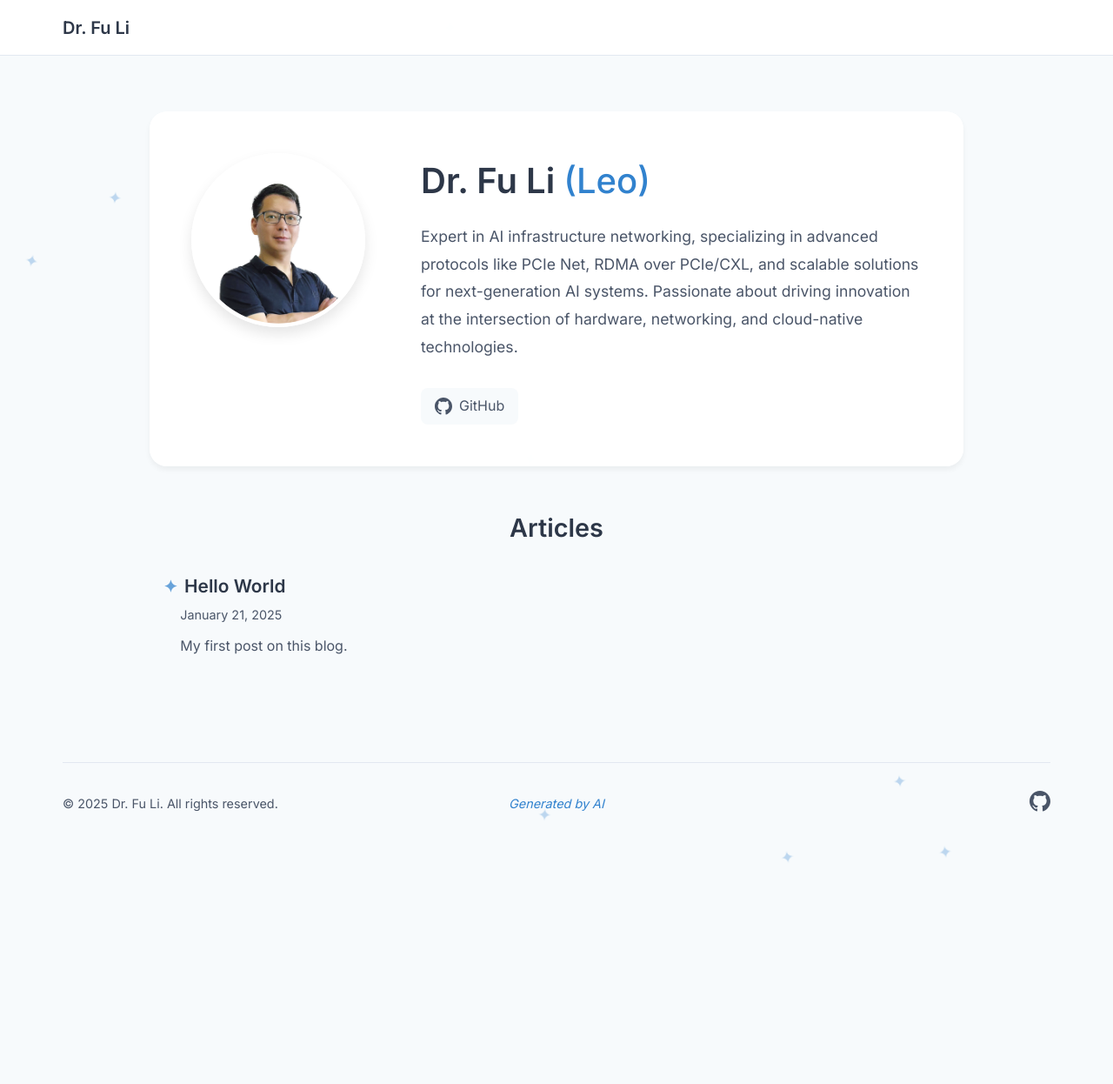
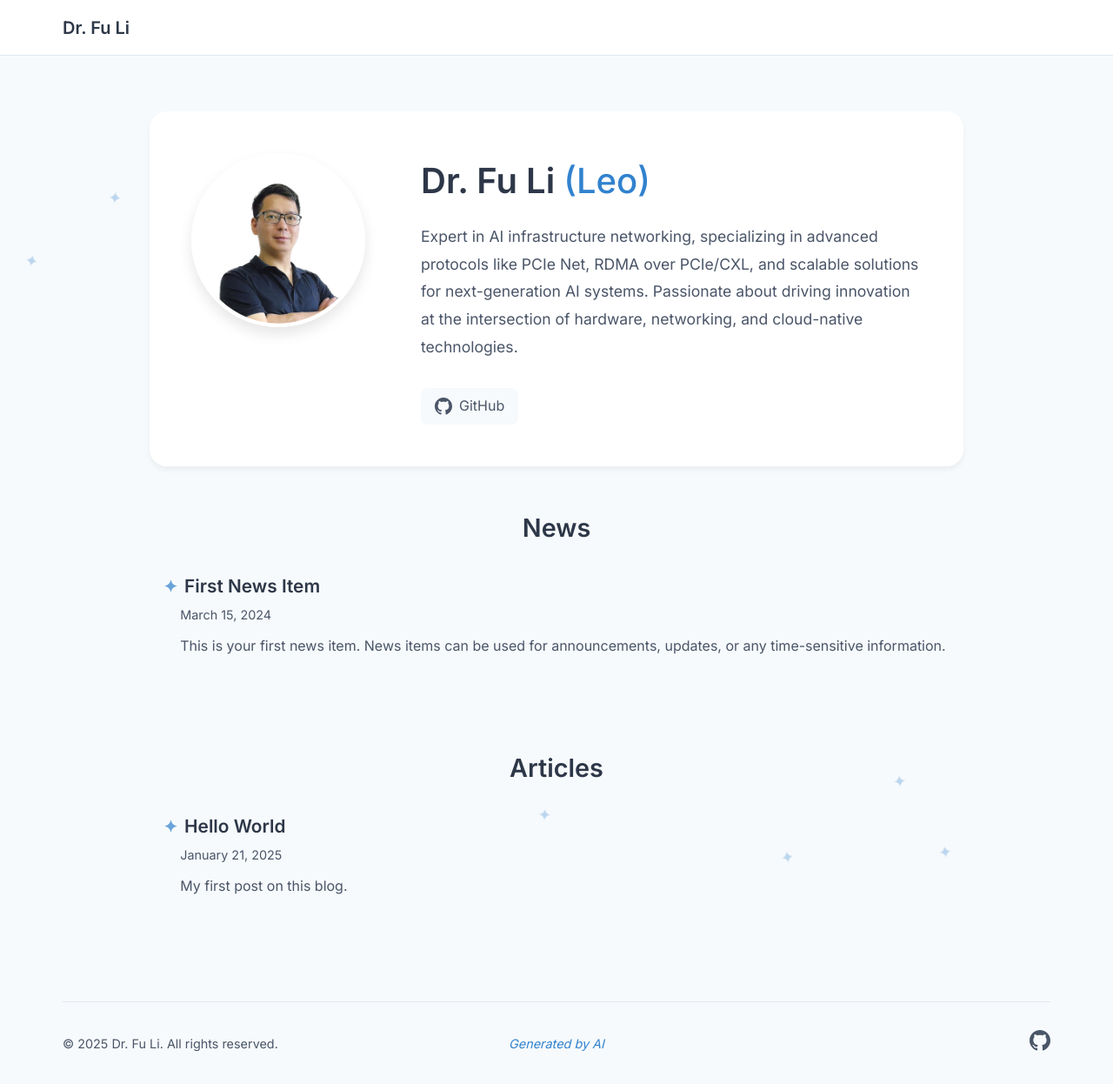
Before and after one commit to leoustc/leoustc.github.io, a Jekyll site: the page built from index.md, in a window 1280 px wide and 1246 px high. Shown: the whole window at 87% size. Built offline with Jekyll 4.4.1, drawn with Linux system fonts in a browser that asks for light colours.

Commit message:
20250122.10.27.37.41952

```diff
--- a/_config.yml
+++ b/_config.yml
@@ -12,12 +12,21 @@ collections:
   posts:
     output: true
     permalink: /blog/:year/:month/:day/:title/
+  news:
+    output: true
+    permalink: /news/:year/:month/:day/:title/
 
 # Defaults
 defaults:
   - scope:
       path: ""
       type: "posts"
+    values:
+      layout: "post"
+      author: "Dr. Fu Li"
+  - scope:
+      path: ""
+      type: "news"
     values:
       layout: "post"
       author: "Dr. Fu Li"
--- /dev/null
+++ b/_news/2024-03-15-first-news.md
@@ -0,0 +1,7 @@
+---
+layout: post
+title: "First News Item"
+date: 2024-03-15
+---
+
+This is your first news item. News items can be used for announcements, updates, or any time-sensitive information.
--- a/index.md
+++ b/index.md
@@ -34,6 +34,24 @@ title: Home
     </div>
 </div>
 
+{% if site.news.size > 0 %}
+<div class="articles-section">
+    <h2 class="section-title">News</h2>
+    <div class="posts-list">
+        {% for news in site.news %}
+        <article class="post-item left-align">
+            <h3 class="post-title">
+                <span class="post-star">✦</span>
+                <a href="{{ news.url | relative_url }}">{{ news.title }}</a>
+            </h3>
+            <div class="post-meta">{{ news.date | date: "%B %d, %Y" }}</div>
+            <p class="post-excerpt">{{ news.excerpt | strip_html | truncatewords: 30 }}</p>
+        </article>
+        {% endfor %}
+    </div>
+</div>
+{% endif %}
+
 <div class="articles-section">
     <h2 class="section-title">Articles</h2>
     <div class="posts-list">
```
